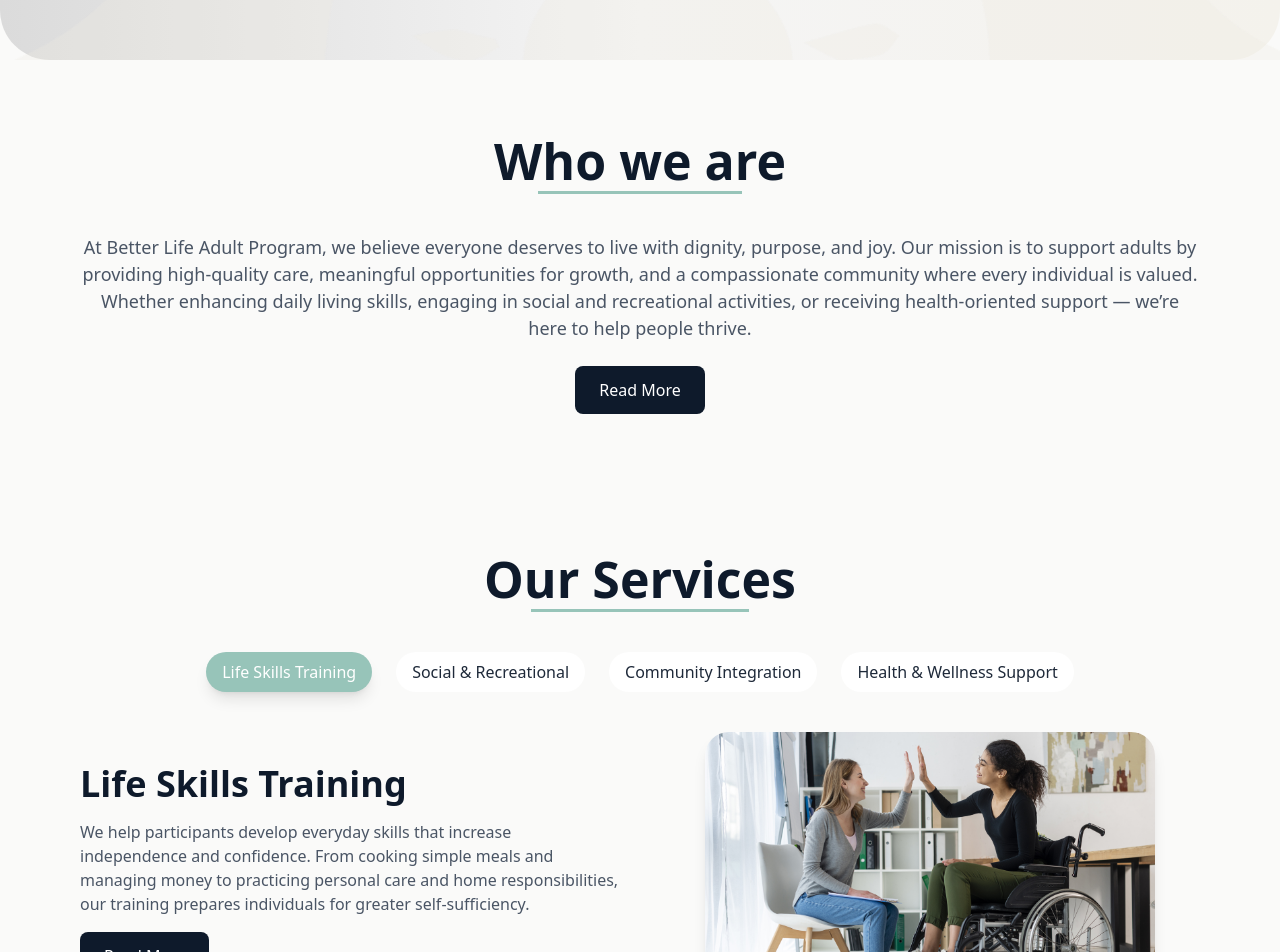
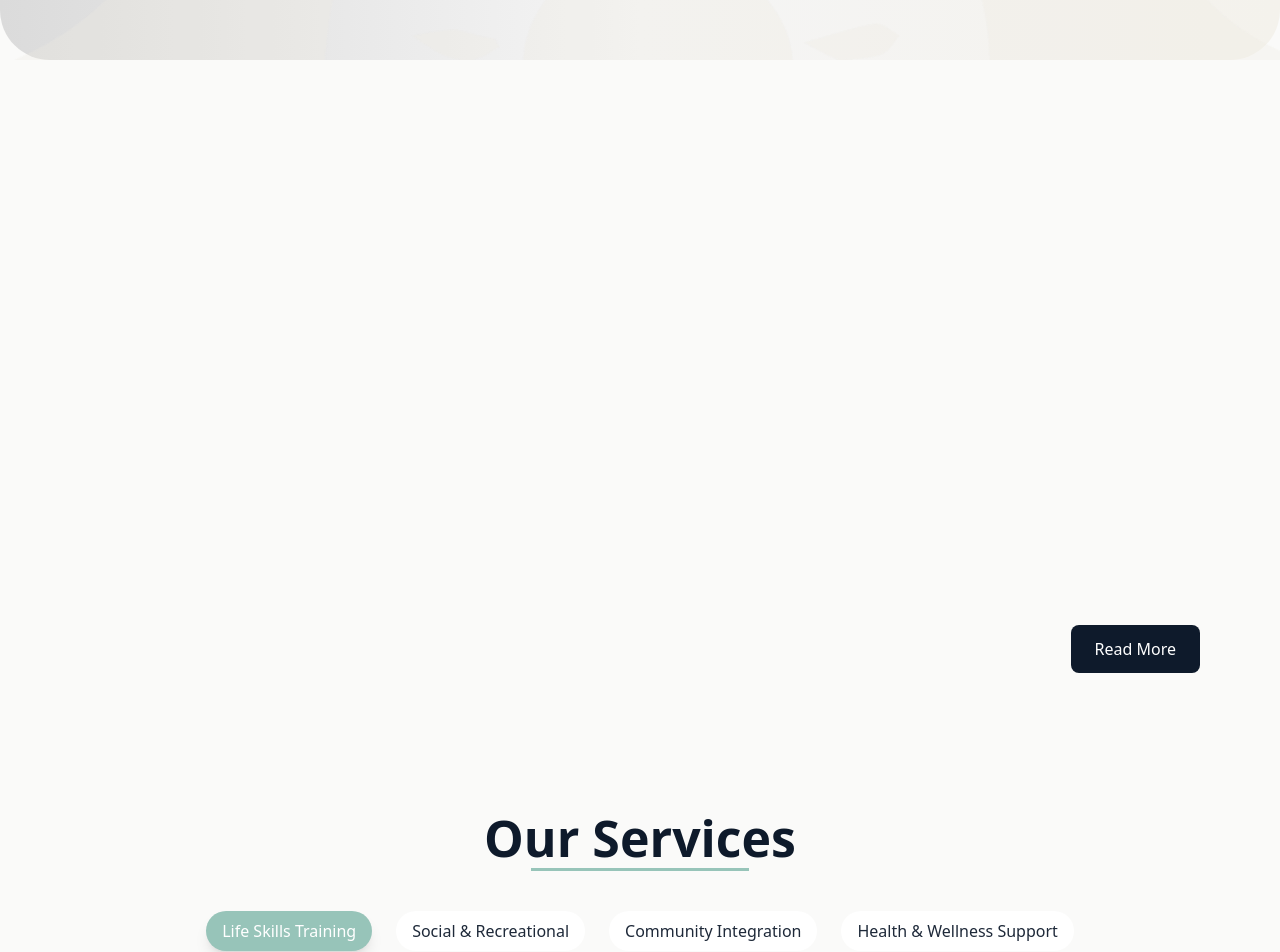
Before and after one commit to ruthaky/betterlife, a Next.js app: page / in a window 1280 px wide. Shown: the part 740-1692 px from the top of the page. Built offline with nearby package versions, Linux system fonts and the light colour scheme.

Commit message:
new about section

```diff
--- /dev/null
+++ b/app/home/ScrollReveal.tsx
@@ -0,0 +1,118 @@
+import React, { useEffect, useRef, useMemo, ReactNode, RefObject } from 'react';
+import { gsap } from 'gsap';
+import { ScrollTrigger } from 'gsap/ScrollTrigger';
+
+gsap.registerPlugin(ScrollTrigger);
+
+interface ScrollRevealProps {
+  children: ReactNode;
+  scrollContainerRef?: RefObject<HTMLElement>;
+  enableBlur?: boolean;
+  baseOpacity?: number;
+  baseRotation?: number;
+  blurStrength?: number;
+  containerClassName?: string;
+  textClassName?: string;
+  rotationEnd?: string;
+  wordAnimationEnd?: string;
+}
+
+const ScrollReveal: React.FC<ScrollRevealProps> = ({
+  children,
+  scrollContainerRef,
+  enableBlur = true,
+  baseOpacity = 0.1,
+  baseRotation = 3,
+  blurStrength = 4,
+  containerClassName = '',
+  textClassName = '',
+  rotationEnd = 'bottom bottom',
+  wordAnimationEnd = 'bottom bottom'
+}) => {
+  const containerRef = useRef<HTMLHeadingElement>(null);
+
+  const splitText = useMemo(() => {
+    const text = typeof children === 'string' ? children : '';
+    return text.split(/(\s+)/).map((word, index) => {
+      if (word.match(/^\s+$/)) return word;
+      return (
+        <span className="md:inline-block word font-normal text-[36px] hidden " key={index}>
+          {word}
+        </span>
+      );
+    });
+  }, [children]);
+
+  useEffect(() => {
+    const el = containerRef.current;
+    if (!el) return;
+
+    const scroller = scrollContainerRef && scrollContainerRef.current ? scrollContainerRef.current : window;
+
+    gsap.fromTo(
+      el,
+      { transformOrigin: '0% 50%', rotate: baseRotation },
+      {
+        ease: 'none',
+        rotate: 0,
+        scrollTrigger: {
+          trigger: el,
+          scroller,
+          start: 'top bottom',
+          end: rotationEnd,
+          scrub: true
+        }
+      }
+    );
+
+    const wordElements = el.querySelectorAll<HTMLElement>('.word');
+
+    gsap.fromTo(
+      wordElements,
+      { opacity: baseOpacity, willChange: 'opacity' },
+      {
+        ease: 'none',
+        opacity: 1,
+        stagger: 0.05,
+        scrollTrigger: {
+          trigger: el,
+          scroller,
+          start: 'top bottom-=20%',
+          end: wordAnimationEnd,
+          scrub: true
+        }
+      }
+    );
+
+    if (enableBlur) {
+      gsap.fromTo(
+        wordElements,
+        { filter: `blur(${blurStrength}px)` },
+        {
+          ease: 'none',
+          filter: 'blur(0px)',
+          stagger: 0.05,
+          scrollTrigger: {
+            trigger: el,
+            scroller,
+            start: 'top bottom-=30%',
+            end: wordAnimationEnd,
+            scrub: true
+          }
+        }
+      );
+    }
+
+    return () => {
+      ScrollTrigger.getAll().forEach(trigger => trigger.kill());
+    };
+  }, [scrollContainerRef, enableBlur, baseRotation, baseOpacity, rotationEnd, wordAnimationEnd, blurStrength]);
+
+  return (
+    <h2 ref={containerRef} className={`my-5 ${containerClassName}`}>
+      <p className={`text-[clamp(1.6rem,4vw,3rem)] leading-[1.3] font-semibold ${textClassName}`}>{splitText}</p>
+    </h2>
+  );
+};
+
+export default ScrollReveal;
--- a/app/home/page.tsx
+++ b/app/home/page.tsx
@@ -12,6 +12,7 @@ import imgs4 from "@/public/asset/care2.jpg";
 import bg from "@/public/asset/bg.png";
 import Link from 'next/link';
 import { motion, AnimatePresence } from 'framer-motion';
+import ScrollReveal from './ScrollReveal';
 
 export default function Home() {
   const [activeFAQ, setActiveFAQ] = useState<number | null>(null);
@@ -85,13 +86,23 @@ export default function Home() {
 
       {/* Who We Are */}
       <section className="text-left md:text-center px-6 md:px-20 py-16 flex flex-col items-center">
-      <p className="text-left md:text-center text-[40px] md:text-[50px] font-bold mb-10"> Who we are <motion.div initial={{ width: 0 }} animate={{ width: "70%" }} transition={{ duration: 1 }} className="h-[3px] w-[200px] sm:w-[300px] lg:w-[900px] bg-[#97C4B9] -mt-2 mx-auto" /> </p>
-      <p className="text-gray-600 mx-auto text-[18px]"> At Better Life Adult Program, we believe everyone deserves to live with dignity, purpose, and joy. Our mission is to support adults by providing high-quality care, meaningful opportunities for growth, and a compassionate community where every individual is valued. Whether enhancing daily living skills, engaging in social and recreational activities, or receiving health-oriented support — we’re here to help people thrive.</p>
-        <div className='w-full flex justify-center items-center'><Link href="/about">
+      <p className="md:hidden text-left md:text-center text-[40px] md:text-[50px] font-bold mb-10"> Who we are <motion.div initial={{ width: 0 }} animate={{ width: "70%" }} transition={{ duration: 1 }} className="h-[3px] w-[200px] sm:w-[300px] lg:w-[900px] bg-[#97C4B9] -mt-2 mx-auto" /> </p>
+      <p className="md:hidden text-gray-600 mx-auto text-[18px]">At Better Life Adult Program, we believe everyone deserves to live with dignity, purpose, and joy. Our mission is to support adults by providing high-quality care, meaningful opportunities for growth, and a compassionate community where every individual is valued. Whether enhancing daily living skills, engaging in social and recreational activities, or receiving health-oriented support — we’re here to help people thrive.</p>
+
+<ScrollReveal
+  baseOpacity={0}
+  enableBlur={true}
+  baseRotation={5}
+  blurStrength={10}
+>
+At Better Life Adult Program, we believe everyone deserves to live with dignity, purpose, and joy. Our mission is to support adults by providing high-quality care, meaningful opportunities for growth, and a compassionate community where every individual is valued. Whether enhancing daily living skills, engaging in social and recreational activities, or receiving health-oriented support — we’re here to help people thrive.
+</ScrollReveal>
+<div className='w-full flex justify-end items-center'><Link href="/about">
           <button className="mt-6 px-6 py-3 bg-[#0E1A2B] text-white rounded-lg hover:bg-[#1a2a40] transition">
             Read More
           </button>
         </Link></div>
+
 
       </section>
 
@@ -131,7 +142,7 @@ export default function Home() {
               transition={{ duration: 0.5 }}
             >
               <div><h3 className="text-2xl sm:text-3xl md:text-4xl font-semibold mb-4">{activeService.title}</h3>
-              <p className="text-gray-600 text-[]16px">{activeService.description}</p>
+              <p className="text-gray-600 text-[18px]">{activeService.description}</p>
 
             <div className='w-full flex items-left mt-4'><Link href="/services">
 
@@ -161,12 +172,12 @@ export default function Home() {
               onClick={() => setActiveFAQ(activeFAQ === i ? null : i)}
             >
               <div className="flex justify-between items-center">
-                <span className="font-medium text-[18px] sm:text-base text-[#0E1A2B]">{faq.question}</span>
+                <span className="font-medium text-[18px] text-[#0E1A2B]">{faq.question}</span>
                 <ChevronDown className={`w-4 h-4 sm:w-5 sm:h-5 transition-transform ${activeFAQ === i ? "rotate-180" : ""}`} />
               </div>
               <AnimatePresence>
                 {activeFAQ === i && (
-                  <motion.p className="mt-3 text-gray-600 text-[18px] sm:text-base whitespace-pre-line" initial={{ opacity: 0, height: 0 }} animate={{ opacity: 1, height: "auto" }} exit={{ opacity: 0, height: 0 }}>
+                  <motion.p className="mt-3 text-gray-600 text-[18px] whitespace-pre-line" initial={{ opacity: 0, height: 0 }} animate={{ opacity: 1, height: "auto" }} exit={{ opacity: 0, height: 0 }}>
                     {faq.answer}
                   </motion.p>
                 )}
@@ -180,7 +191,7 @@ export default function Home() {
       {/* Schedule Section */}
       <section className="px-6 md:px-20 py-16 bg-[#F6F4EE] text-left">
         <h2 className="text-3xl sm:text-4xl md:text-5xl font-bold mb-4">Schedule a visit</h2>
-        <p className="text-gray-600 mb-6 text-[18px] sm:text-base max-w-2xl">
+        <p className="text-gray-600 mb-6 text-[18px]">
         We’d love to meet you and show you around. Schedule a visit to tour our facility, ask questions, and see firsthand what our program offers. Let us know your preferred date and time — we’ll work with you to make your first visit as comfortable and informative as possible.
         </p>
         <Link href="/schedule">
--- a/package.json
+++ b/package.json
@@ -14,6 +14,7 @@
     "cors": "^2.8.5",
     "dotenv": "^17.2.2",
     "framer-motion": "^12.23.12",
+    "gsap": "^3.13.0",
     "lucide-react": "^0.542.0",
     "next": "15.5.2",
     "nodemailer": "^7.0.6",
@@ -23,7 +24,6 @@
     "react-email": "^3.0.4",
     "resend": "^6.0.3"
   },
-
   "devDependencies": {
     "@eslint/eslintrc": "^3",
     "@tailwindcss/postcss": "^4",
```
Also changed, not shown: 1 other file (tests, documents, lock files or other folders).
